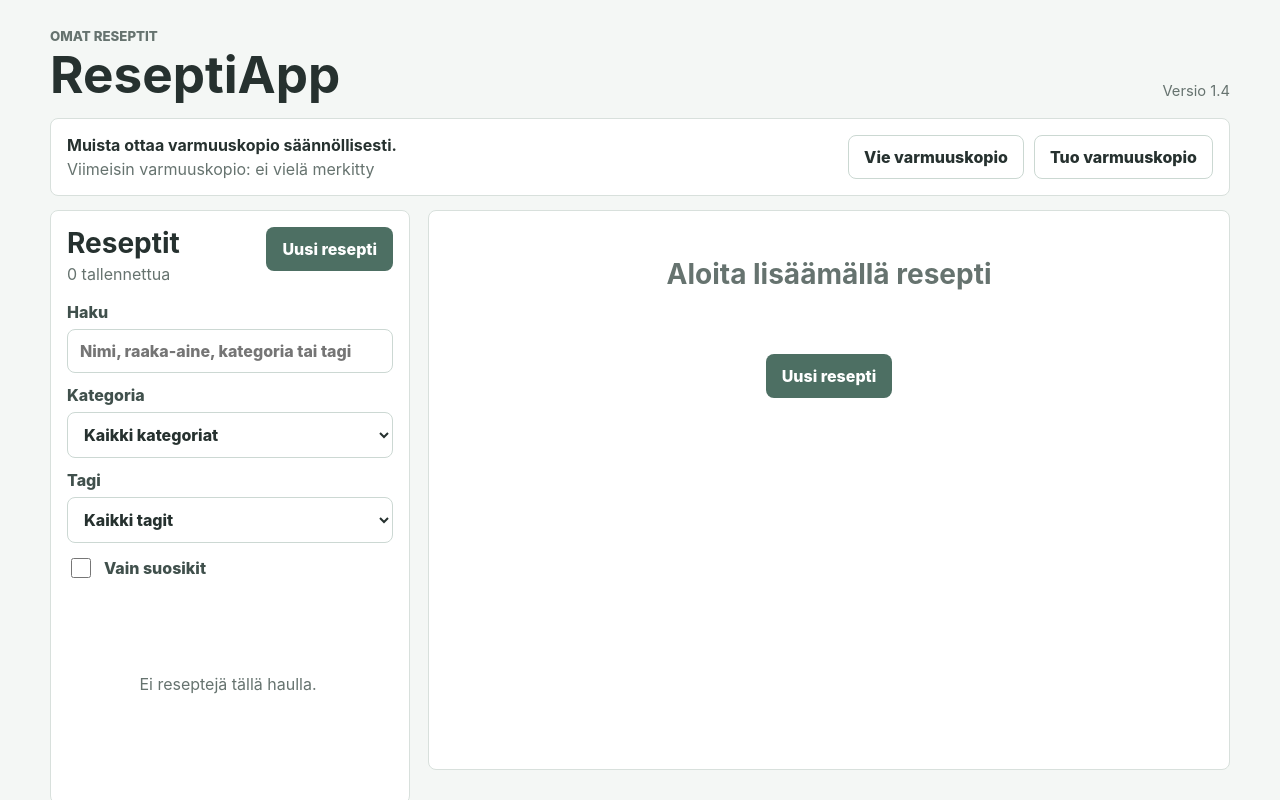
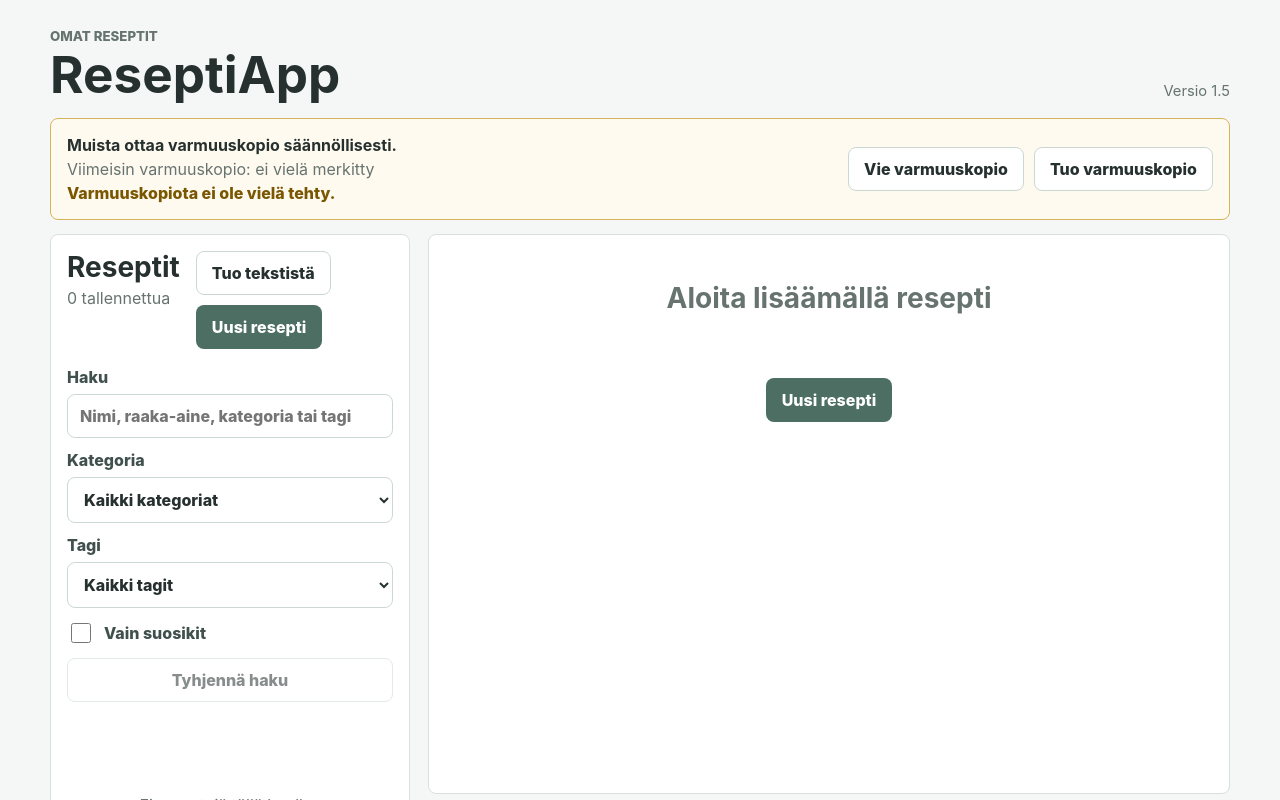
Before and after one commit to venladomi/resepti-app, a React (Vite) app: page / in a window 1280 px wide. Shown: the top 800 px of the page. Built offline with nearby package versions, Linux system fonts and the light colour scheme.

Commit message:
Lisää tekstintuonti ja varmuuskopiomuistutukset

```diff
--- a/package.json
+++ b/package.json
@@ -1,7 +1,7 @@
 {
   "name": "resepti-app",
   "private": true,
-  "version": "1.4.0",
+  "version": "1.5.0",
   "type": "module",
   "scripts": {
     "dev": "vite",
--- a/public/sw.js
+++ b/public/sw.js
@@ -1,4 +1,4 @@
-const CACHE_NAME = "reseptiapp-v1.4";
+const CACHE_NAME = "reseptiapp-v1.5";
 const BASE_PATH = new URL(self.registration.scope).pathname;
 const APP_SHELL = [
   BASE_PATH,
--- a/src/App.jsx
+++ b/src/App.jsx
@@ -1,8 +1,10 @@
 import { useEffect, useMemo, useRef, useState } from "react";
 
-const APP_VERSION = "1.4";
+const APP_VERSION = "1.5";
 const STORAGE_KEY = "reseptiapp.recipes.v1";
 const BACKUP_KEY = "reseptiapp.latestBackupAt.v1";
+const BACKUP_STALE_DAYS = 14;
+const IMPORT_WARNING_RECIPE_COUNT = 10;
 
 const emptyRecipe = () => {
   const now = new Date().toISOString();
@@ -103,6 +105,33 @@ function getCategoryLabel(recipe) {
 
 function getBackupDate() {
   return window.localStorage.getItem(BACKUP_KEY) || "";
+}
+
+function getBackupStatus(value) {
+  if (!value) {
+    return {
+      stale: true,
+      message: "Varmuuskopiota ei ole vielä tehty.",
+    };
+  }
+
+  const backupTime = new Date(value).getTime();
+  if (!Number.isFinite(backupTime)) {
+    return {
+      stale: true,
+      message: "Varmuuskopion päivämäärää ei voitu lukea.",
+    };
+  }
+
+  const ageInDays = Math.floor((Date.now() - backupTime) / (1000 * 60 * 60 * 24));
+  if (ageInDays >= BACKUP_STALE_DAYS) {
+    return {
+      stale: true,
+      message: `Varmuuskopiosta on ${ageInDays} päivää. Vie uusi varmuuskopio.`,
+    };
+  }
+
+  return { stale: false, message: "" };
 }
 
 function parsePositiveNumber(value) {
@@ -273,6 +302,114 @@ function recipeMatches(recipe, searchTerm, categoryFilter, tagFilter, favoritesO
   return searchable.includes(term);
 }
 
+function getTextSection(line) {
+  const normalized = line
+    .toLowerCase()
+    .replace(/[:：]/g, "")
+    .trim();
+
+  if (/^(raaka-aineet|ainekset|tarvikkeet|ingredients)$/.test(normalized)) return "ingredients";
+  if (/^(ohje|ohjeet|valmistus|valmistusohje|tee näin|instructions)$/.test(normalized)) {
+    return "instructions";
+  }
+  if (/^(vinkit|vinkki|muistiinpanot|huomiot|notes)$/.test(normalized)) return "notes";
+
+  return "";
+}
+
+function stripRecipeTextBullet(line) {
+  return line.replace(/^\s*(?:[-*•◆◇♦◦▪▫🔸]\s*)/, "").trim();
+}
+
+function lineStartsWithAmount(line) {
+  const stripped = stripRecipeTextBullet(line);
+  return new RegExp(`^(${AMOUNT_PATTERN})(\\s|$)`, "u").test(stripped);
+}
+
+function extractServingsFromLine(line) {
+  const match = line.match(/(\d+(?:[,.]\d+)?(?:\s*[-–]\s*\d+(?:[,.]\d+)?)?)\s*(annosta|annos|hlö|henkilölle)/i);
+  return match ? `${match[1].replace(/\s+/g, "")} annosta` : "";
+}
+
+function extractTimeValue(line) {
+  const match = line.match(/(?:aika|time|kesto|valmistus|paisto|kypsennys)[\s:：-]*(.+)$/i);
+  if (match?.[1]) return match[1].trim();
+
+  const fallback = line.match(/(\d+\s*(?:min|h|t|tunti|tuntia)[^\n]*)/i);
+  return fallback ? fallback[1].trim() : "";
+}
+
+function parseRecipeFromText(rawText, sourceUrl) {
+  const recipe = emptyRecipe();
+  const lines = String(rawText || "")
+    .replace(/\u00a0/g, " ")
+    .split(/\r?\n/)
+    .map((line) => line.trim())
+    .filter(Boolean);
+
+  const buckets = {
+    ingredients: [],
+    instructions: [],
+    notes: [],
+  };
+  let currentSection = "";
+
+  recipe.sourceUrl = sourceUrl.trim();
+
+  for (const line of lines) {
+    const section = getTextSection(line);
+    if (section) {
+      currentSection = section;
+      continue;
+    }
+
+    if (!recipe.title && !lineStartsWithAmount(line) && !/^https?:\/\//i.test(line)) {
+      recipe.title = line.replace(/[:：]$/, "").trim();
+      continue;
+    }
+
+    if (!recipe.servings) {
+      const servings = extractServingsFromLine(line);
+      if (servings) {
+        recipe.servings = servings;
+        continue;
+      }
+    }
+
+    const lowerLine = line.toLowerCase();
+    if (!recipe.prepTime && /(valmisteluaika|valmistusaika|prep)/i.test(lowerLine)) {
+      recipe.prepTime = extractTimeValue(line);
+      continue;
+    }
+
+    if (!recipe.cookTime && /(kypsennys|paistoaika|paisto|cook)/i.test(lowerLine)) {
+      recipe.cookTime = extractTimeValue(line);
+      continue;
+    }
+
+    if (currentSection === "ingredients" && /^\d+[.)]\s+/.test(line)) {
+      currentSection = "instructions";
+    } else if (!currentSection && lineStartsWithAmount(line)) {
+      currentSection = "ingredients";
+    } else if (!currentSection && /^\d+[.)]\s+/.test(line)) {
+      currentSection = "instructions";
+    }
+
+    if (currentSection) {
+      buckets[currentSection].push(line);
+    } else if (recipe.title) {
+      buckets.notes.push(line);
+    }
+  }
+
+  recipe.title = recipe.title || "Tuotu resepti";
+  recipe.ingredients = buckets.ingredients.join("\n");
+  recipe.instructions = buckets.instructions.join("\n");
+  recipe.notes = buckets.notes.join("\n");
+
+  return normalizeRecipe(recipe);
+}
+
 export default function App() {
   const [recipes, setRecipes] = useState(loadRecipes);
   const [selectedId, setSelectedId] = useState("");
@@ -285,12 +422,16 @@ export default function App() {
   const [backupDate, setBackupDate] = useState(getBackupDate);
   const [status, setStatus] = useState("");
   const importInputRef = useRef(null);
+  const backupStatus = getBackupStatus(backupDate);
+  const filtersActive = Boolean(searchTerm || categoryFilter || tagFilter || favoritesOnly);
 
   useEffect(() => {
     saveRecipes(recipes);
   }, [recipes]);
 
   useEffect(() => {
+    if (mode !== "view") return;
+
     if (!selectedId && recipes.length > 0) {
       setSelectedId(recipes[0].id);
     }
@@ -298,7 +439,7 @@ export default function App() {
     if (selectedId && !recipes.some((recipe) => recipe.id === selectedId)) {
       setSelectedId(recipes[0]?.id || "");
     }
-  }, [recipes, selectedId]);
+  }, [recipes, selectedId, mode]);
 
   const selectedRecipe = recipes.find((recipe) => recipe.id === selectedId);
 
@@ -357,6 +498,12 @@ export default function App() {
     setStatus("");
   }
 
+  function startTextImport() {
+    setMode("textImport");
+    setSelectedId("");
+    setStatus("");
+  }
+
   function startEditRecipe(recipe) {
     setDraft({ ...recipe, tags: [...recipe.tags] });
     setMode("form");
@@ -367,6 +514,20 @@ export default function App() {
   function cancelForm() {
     setMode("view");
     setDraft(emptyRecipe());
+  }
+
+  function clearFilters() {
+    setSearchTerm("");
+    setCategoryFilter("");
+    setTagFilter("");
+    setFavoritesOnly(false);
+  }
+
+  function useImportedTextRecipe(importedRecipe) {
+    setDraft(importedRecipe);
+    setSelectedId("");
+    setMode("form");
+    setStatus("Tarkista tuotu resepti ja tallenna se.");
   }
 
   function saveDraft(event) {
@@ -448,6 +609,15 @@ export default function App() {
     if (!file) return;
 
     try {
+      if (recipes.length >= IMPORT_WARNING_RECIPE_COUNT) {
+        const continueImport = window.confirm(
+          `Sovelluksessa on jo ${recipes.length} reseptiä. ` +
+            "Ota varmuuskopio ennen tuontia. Jatketaanko tuontia?"
+        );
+
+        if (!continueImport) return;
+      }
+
       const text = await file.text();
       const parsed = JSON.parse(text);
       const importedRecipes = parseImportedRecipes(parsed);
@@ -517,13 +687,17 @@ export default function App() {
         <span className="version">Versio {APP_VERSION}</span>
       </header>
 
-      <section className="backup-bar" aria-label="Varmuuskopiot">
+      <section
+        className={`backup-bar ${backupStatus.stale ? "backup-bar-warning" : ""}`}
+        aria-label="Varmuuskopiot"
+      >
         <div>
           <strong>Muista ottaa varmuuskopio säännöllisesti.</strong>
           <p>
             Viimeisin varmuuskopio:{" "}
             {backupDate ? formatDateTime(backupDate) : "ei vielä merkitty"}
           </p>
+          {backupStatus.message && <p className="backup-warning-text">{backupStatus.message}</p>}
         </div>
         <div className="backup-actions">
           <button
@@ -561,9 +735,14 @@ export default function App() {
               <h2>Reseptit</h2>
               <p>{recipes.length} tallennettua</p>
             </div>
-            <button className="primary-button" type="button" onClick={startNewRecipe}>
-              Uusi resepti
-            </button>
+            <div className="list-actions">
+              <button className="secondary-button" type="button" onClick={startTextImport}>
+                Tuo tekstistä
+              </button>
+              <button className="primary-button" type="button" onClick={startNewRecipe}>
+                Uusi resepti
+              </button>
+            </div>
           </div>
 
           <div className="filters">
@@ -609,6 +788,14 @@ export default function App() {
               />
               Vain suosikit
             </label>
+            <button
+              className="secondary-button filter-clear-button"
+              type="button"
+              onClick={clearFilters}
+              disabled={!filtersActive}
+            >
+              Tyhjennä haku
+            </button>
           </div>
 
           <div className="recipe-list">
@@ -653,6 +840,8 @@ export default function App() {
               onCancel={cancelForm}
               setStatus={setStatus}
             />
+          ) : mode === "textImport" ? (
+            <RecipeTextImport onImport={useImportedTextRecipe} onCancel={cancelForm} />
           ) : selectedRecipe ? (
             <RecipeView
               recipe={selectedRecipe}
@@ -671,6 +860,68 @@ export default function App() {
         </section>
       </main>
     </div>
+  );
+}
+
+function RecipeTextImport({ onImport, onCancel }) {
+  const [rawText, setRawText] = useState("");
+  const [sourceUrl, setSourceUrl] = useState("");
+  const [error, setError] = useState("");
+
+  function handleImport(event) {
+    event.preventDefault();
+
+    if (rawText.trim().length < 20) {
+      setError("Liitä ensin reseptin teksti.");
+      return;
+    }
+
+    const importedRecipe = parseRecipeFromText(rawText, sourceUrl);
+    onImport(importedRecipe);
+  }
+
+  return (
+    <form className="text-import-form" onSubmit={handleImport}>
+      <div className="form-title-row">
+        <div>
+          <p className="eyebrow">Tuonti</p>
+          <h2>Tuo resepti tekstistä</h2>
+        </div>
+        <div className="form-actions">
+          <button className="secondary-button" type="button" onClick={onCancel}>
+            Peruuta
+          </button>
+          <button className="primary-button" type="submit">
+            Jäsennä resepti
+          </button>
+        </div>
+      </div>
+
+      <label>
+        Reseptin teksti
+        <textarea
+          rows="18"
+          value={rawText}
+          onChange={(event) => {
+            setRawText(event.target.value);
+            setError("");
+          }}
+          placeholder={"Liitä tähän reseptin nimi, raaka-aineet ja ohjeet."}
+        />
+      </label>
+
+      <label>
+        Lähdelinkki
+        <input
+          type="url"
+          value={sourceUrl}
+          onChange={(event) => setSourceUrl(event.target.value)}
+          placeholder="https://..."
+        />
+      </label>
+
+      {error && <p className="status-message">{error}</p>}
+    </form>
   );
 }
 
@@ -1117,6 +1368,7 @@ function RecipeForm({ draft, setDraft, isEditing, categories, onSave, onCancel,
       >
         <div>
           <h3>Kuva</h3>
+          <p>Kopioi kuva ja paina Liitä kuva, tai valitse kuva tiedostona.</p>
         </div>
         <div className="image-actions">
           <label className="file-button">
--- a/src/styles.css
+++ b/src/styles.css
@@ -110,10 +110,21 @@ h3 {
   color: #66736f;
 }
 
+.backup-bar-warning {
+  border-color: #d7b45b;
+  background: #fffaf0;
+}
+
+.backup-warning-text {
+  color: #7a5600 !important;
+  font-weight: 800;
+}
+
 .backup-actions,
 .recipe-actions,
 .form-actions,
-.image-actions {
+.image-actions,
+.list-actions {
   display: flex;
   flex-wrap: wrap;
   gap: 10px;
@@ -214,10 +225,22 @@ h3 {
   transform: translateY(-1px);
 }
 
+.primary-button:disabled,
+.secondary-button:disabled,
+.danger-button:disabled {
+  cursor: not-allowed;
+  opacity: 0.55;
+  transform: none;
+}
+
 .filters {
   display: grid;
   gap: 12px;
   margin-bottom: 16px;
+}
+
+.filter-clear-button {
+  width: 100%;
 }
 
 label {
@@ -489,7 +512,8 @@ select:focus {
   font-size: 0.9rem;
 }
 
-.recipe-form {
+.recipe-form,
+.text-import-form {
   max-width: 860px;
   margin: 0 auto;
 }
@@ -599,7 +623,8 @@ select:focus {
   .backup-actions,
   .recipe-actions,
   .form-actions,
-  .image-actions {
+  .image-actions,
+  .list-actions {
     width: 100%;
   }
 
```
Also changed, not shown: 2 other files (tests, documents, lock files or other folders).
